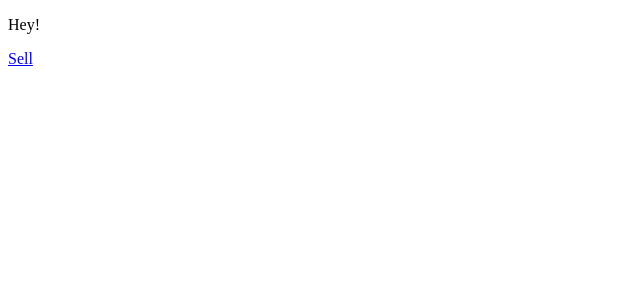
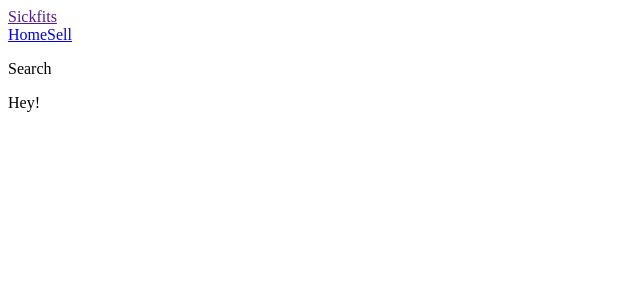
Before and after one commit to ozlop/wes-boss-advanced-react-and-graphql, a Next.js app in the folder sick-fits/frontend/: page / in a window 1280 px wide. Shown: the top 300 px of the page, without its empty margins (0-640 px from the left). Built offline with nearby package versions, Linux system fonts and the light colour scheme.

Commit message:
Add Header and Nav components

```diff
--- /dev/null
+++ b/sick-fits/frontend/components/Header.js
@@ -0,0 +1,15 @@
+import Nav from "./Nav";
+
+const Header = () => (
+  <div>
+    <div className="bar">
+      <a href="">Sickfits</a>
+    </div>
+    <Nav />
+    <div className="sub-bar">
+      <p>Search</p>
+    </div>
+  </div>
+);
+
+export default Header;
--- /dev/null
+++ b/sick-fits/frontend/components/Nav.js
@@ -0,0 +1,13 @@
+import Link from "next/link";
+const Nav = () => (
+  <div>
+    <Link href="/">
+      <a>Home</a>
+    </Link>
+    <Link href="/sell">
+      <a>Sell</a>
+    </Link>
+  </div>
+);
+
+export default Nav;
--- a/sick-fits/frontend/components/Page.js
+++ b/sick-fits/frontend/components/Page.js
@@ -1,8 +1,14 @@
 import React, { Component } from "react";
+import Header from "./Header";
 
 class Page extends Component {
   render() {
-    return <div>{this.props.children}</div>;
+    return (
+      <div>
+        <Header />
+        {this.props.children}
+      </div>
+    );
   }
 }
 
--- a/sick-fits/frontend/pages/index.js
+++ b/sick-fits/frontend/pages/index.js
@@ -3,9 +3,6 @@
 const Home = props => (
   <div>
     <p>Hey!</p>
-    <Link href="/sell">
-      <a>Sell</a>
-    </Link>
   </div>
 );
 
--- a/sick-fits/frontend/pages/sell.js
+++ b/sick-fits/frontend/pages/sell.js
@@ -3,9 +3,6 @@
 const Sell = props => (
   <div>
     <p>Sell!</p>
-    <Link href="/">
-      <a>Home</a>
-    </Link>
   </div>
 );
 
```
Also changed, not shown: 1 other file (tests, documents, lock files or other folders).
